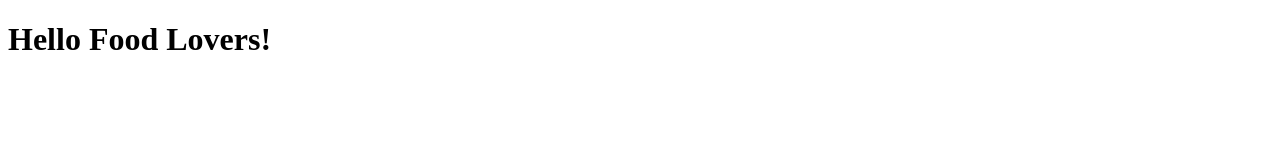
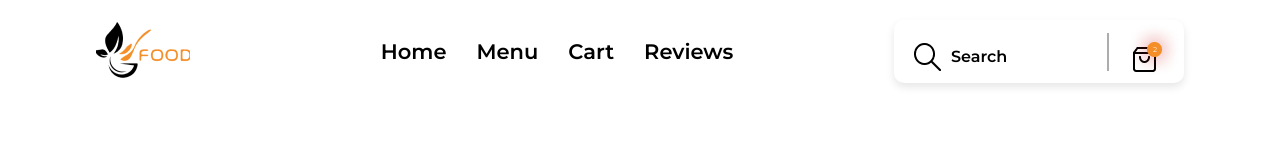
Before and after one commit to Rahim00001/BootcampA2, a plain HTML site: page index.html in a window 1280 px wide. Drawn offline with Linux system fonts and the light colour scheme.

Commit message:
basic navbar added

```diff
--- a/index.html
+++ b/index.html
@@ -4,8 +4,32 @@
     <meta charset="UTF-8">
     <meta name="viewport" content="width=device-width, initial-scale=1.0">
     <title>Resturent A2</title>
+    <link rel="stylesheet" href="style.css">
+    <link href="https://fonts.googleapis.com/css2?family=Montserrat:ital,wght@0,100..900;1,100..900&display=swap" rel="stylesheet">
 </head>
 <body>
-    <h1>Hello Food Lovers!</h1>
+    <nav id="nav" class="container">
+        <!-- nav logo -->
+        <div>
+            <img src="./Assets/logo.png" alt="">
+        </div>
+        <!-- nav list -->
+        <div id="navList">
+            <a href="#" class="aBtn">Home</a>
+            <a href="#" class="aBtn">Menu</a>
+            <a href="#" class="aBtn">Cart</a>
+            <a href="#" class="aBtn">Reviews</a>
+        </div>
+        <!-- nav search -->
+        <div id="searchBox">
+            <div id="search">
+                <img src="./Assets/search.png" alt="">
+                <p style="font-weight: 600;">Search</p>
+            </div>
+            <div>
+                <img src="./Assets/cart.png" alt="">
+            </div>
+        </div>
+    </nav>
 </body>
 </html>
--- a/style.css
+++ b/style.css
@@ -0,0 +1,58 @@
+*{
+    padding: 0;
+    margin: 0;
+    box-sizing: border-box;
+    font-family: "Montserrat", sans-serif;
+}
+
+body {
+    background-color: #FFFFFF;
+}
+
+.container{
+    max-width: 85%;
+    margin-left: auto;
+    margin-right: auto;
+}
+
+/* navbar start */
+#nav {
+    display: flex;
+    align-items: center;
+    justify-content: space-between;
+    margin: 20px auto;
+}
+
+#navList {
+    display: flex;
+    align-items: center;
+    justify-content: center;
+}
+
+.aBtn {
+    text-decoration: none;
+    font-size: 21px;
+    color: black;
+    font-weight: 600;
+    margin-left: 30px;
+}
+
+#searchBox {
+    display: flex;
+    width: 290px;
+    padding-left: 20px;
+    align-items: center;
+    justify-content: space-between;
+    border-radius: 10px;
+    box-shadow: 0 4px 8px 0 rgba(0, 0, 0, 0.1);
+}
+
+#search {
+    display: flex;
+    align-items: center;
+    gap: 10px;
+    padding-right: 100px;
+    padding-top: 10px;
+    border-right: 2px solid #ADADAD;
+}
+/* navbar end */
```
